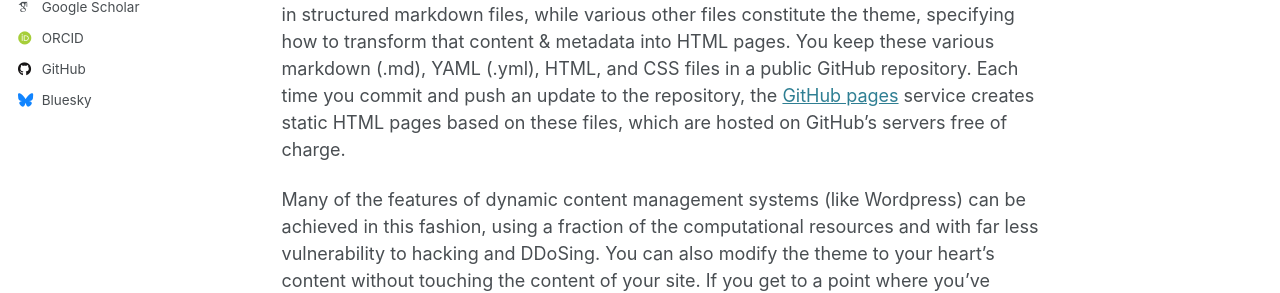
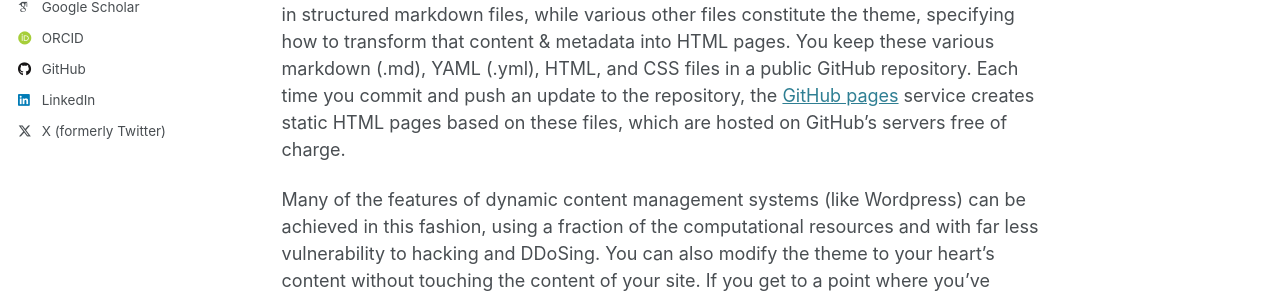
Before and after one commit to zhuoxingzhang/zhuoxingzhang.github.io, a Jekyll site: the page built from _pages/about.md, in a window 1280 px wide. Shown: the part 544-837 px from the top of the page. Built offline with Jekyll 4.4.1, drawn with Linux system fonts in a browser that asks for light colours; some web fonts are replaced; part of the change alters nothing that is shown.

Commit message:
Update _config.yml

```diff
--- a/_config.yml
+++ b/_config.yml
@@ -46,12 +46,12 @@ author:
   bitbucket        : # Username - Update with your username on the site
   codepen          : # Username
   dribbble         : # Username
-  github           : "github.com/ZhuoxingZhang"
+  github           : "ZhuoxingZhang"
   kaggle           : # Username
   stackoverflow    : # User number or user number and name (i.e., use "1" or "1/jeff-atwood")
 
   # Social media
-  bluesky          : "bsky.app" # Replace this with you Bluesky username
+  bluesky          : # "bsky.app" # Replace this with you Bluesky username
   facebook         : # Username
   flickr           : # Username
   foursquare       : # Username
@@ -60,7 +60,7 @@ author:
   keybase          : # Username
   instagram        : # Username
   lastfm           : # Username
-  linkedin         : # Username
+  linkedin         : "Zhuoxing Zhang" # Username
   mastodon         : # URL
   medium           : # URL
   pinterest        : # Username
@@ -68,7 +68,7 @@ author:
   steam            : # Username
   telegram         : # URL
   tumblr           : # Username
-  twitter          : # Username for X / Twitter
+  twitter          : "ZhuoxingZhang" # Username for X / Twitter
   vine             : # Username
   weibo            : # Username
   wikipedia        : # Username
```
